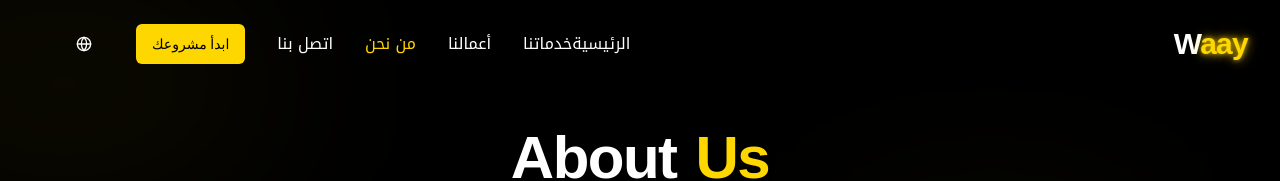
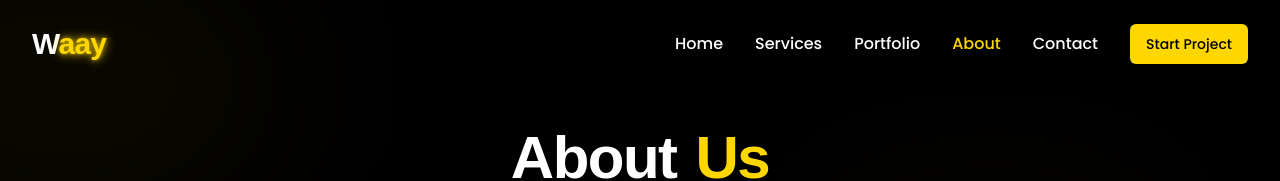
Before and after one commit to Yousef2701/waay-portfolio-glow, a React (Vite) app: page /about in a window 1280 px wide. Shown: the top 181 px of the page. Built offline with nearby package versions, Linux system fonts and the light colour scheme.

Commit message:
Remove Arabic language option
Remove all Arabic language related features.

```diff
--- a/src/components/layout/Navbar.tsx
+++ b/src/components/layout/Navbar.tsx
@@ -1,3 +1,4 @@
+
 import React, { useState, useEffect } from "react";
 import { Link, useLocation } from "react-router-dom";
 import { Button } from "@/components/ui/button";
@@ -8,7 +9,7 @@ const Navbar = () => {
   const [isScrolled, setIsScrolled] = useState(false);
   const [isMobileMenuOpen, setIsMobileMenuOpen] = useState(false);
   const location = useLocation();
-  const { language, toggleLanguage } = useLanguage();
+  const { language } = useLanguage();
 
   useEffect(() => {
     const handleScroll = () => {
@@ -26,11 +27,11 @@ const Navbar = () => {
   }, [location]);
 
   const navLinks = [
-    { name: language === 'ar' ? "الرئيسية" : "Home", path: "/" },
-    { name: language === 'ar' ? "خدماتنا" : "Services", path: "/services" },
-    { name: language === 'ar' ? "أعمالنا" : "Portfolio", path: "/portfolio" },
-    { name: language === 'ar' ? "من نحن" : "About", path: "/about" },
-    { name: language === 'ar' ? "اتصل بنا" : "Contact", path: "/contact" },
+    { name: "Home", path: "/" },
+    { name: "Services", path: "/services" },
+    { name: "Portfolio", path: "/portfolio" },
+    { name: "About", path: "/about" },
+    { name: "Contact", path: "/contact" },
   ];
 
   const isActive = (path: string) => {
@@ -45,7 +46,7 @@ const Navbar = () => {
           ? "bg-white/90 backdrop-blur-md shadow-md py-3"
           : "bg-transparent py-6"
       }`}
-      dir={language === 'ar' ? 'rtl' : 'ltr'}
+      dir="ltr"
     >
       <div className="container mx-auto flex items-center justify-between">
         <Link to="/" className="flex items-center">
@@ -56,7 +57,7 @@ const Navbar = () => {
         </Link>
 
         {/* Desktop Navigation */}
-        <nav className="hidden md:flex items-center space-x-8" dir={language === 'ar' ? 'rtl' : 'ltr'}>
+        <nav className="hidden md:flex items-center space-x-8">
           {navLinks.map((link) => (
             <Link
               key={link.name}
@@ -67,7 +68,7 @@ const Navbar = () => {
                   : isScrolled
                   ? "text-waay-black"
                   : "text-waay-white"
-              } ${language === 'ar' ? 'font-kufi' : ''}`}
+              }`}
             >
               {link.name}
             </Link>
@@ -75,53 +76,14 @@ const Navbar = () => {
           <Button
             className="bg-waay-yellow hover:bg-waay-yellow/90 text-waay-black font-medium"
           >
-            {language === 'ar' ? 'ابدأ مشروعك' : 'Start Project'}
-          </Button>
-          <Button
-            variant="ghost"
-            size="icon"
-            onClick={toggleLanguage}
-            className={`${
-              isScrolled ? "text-waay-black" : "text-waay-white"
-            } hover:bg-transparent`}
-          >
-            <Globe className="h-5 w-5" />
+            Start Project
           </Button>
         </nav>
 
-        {/* Mobile Menu Button */}
-        <div className="md:hidden flex items-center gap-2">
-          <Button
-            variant="ghost"
-            size="icon"
-            onClick={toggleLanguage}
-            className={`${
-              isScrolled ? "text-waay-black" : "text-waay-white"
-            } hover:bg-transparent`}
-          >
-            <Globe className="h-5 w-5" />
-          </Button>
-          <button
-            className="text-waay-black z-50"
-            onClick={() => setIsMobileMenuOpen(!isMobileMenuOpen)}
-            aria-label="Toggle menu"
-          >
-            {isMobileMenuOpen ? (
-              <svg width="24" height="24" viewBox="0 0 24 24" fill="none" xmlns="http://www.w3.org/2000/svg">
-                <path d="M18 6L6 18M6 6L18 18" stroke="currentColor" strokeWidth="2" strokeLinecap="round" strokeLinejoin="round" />
-              </svg>
-            ) : (
-              <svg width="24" height="24" viewBox="0 0 24 24" fill="none" xmlns="http://www.w3.org/2000/svg">
-                <path d="M4 6H20M4 12H20M4 18H20" stroke="currentColor" strokeWidth="2" strokeLinecap="round" />
-              </svg>
-            )}
-          </button>
-        </div>
-
         {/* Mobile Navigation */}
         <div
-          className={`fixed top-0 ${language === 'ar' ? 'left-0' : 'right-0'} bottom-0 z-40 w-[70%] bg-white shadow-xl transition-transform duration-300 transform ${
-            isMobileMenuOpen ? 'translate-x-0' : language === 'ar' ? '-translate-x-full' : 'translate-x-full'
+          className={`fixed top-0 right-0 bottom-0 z-40 w-[70%] bg-white shadow-xl transition-transform duration-300 transform ${
+            isMobileMenuOpen ? 'translate-x-0' : 'translate-x-full'
           } md:hidden`}
         >
           <div className="flex flex-col p-8 pt-20 h-full">
@@ -132,25 +94,17 @@ const Navbar = () => {
                   to={link.path}
                   className={`text-lg font-medium ${
                     isActive(link.path) ? "text-waay-yellow" : "text-waay-black"
-                  } ${language === 'ar' ? 'font-kufi' : ''}`}
+                  }`}
                 >
                   {link.name}
                 </Link>
               ))}
               <Button className="bg-waay-yellow hover:bg-waay-yellow/90 text-waay-black mt-4">
-                {language === 'ar' ? 'ابدأ مشروعك' : 'Start Project'}
+                Start Project
               </Button>
             </nav>
           </div>
         </div>
-
-        {/* Overlay for mobile menu */}
-        {isMobileMenuOpen && (
-          <div
-            className="fixed inset-0 bg-black/30 backdrop-blur-sm z-30 md:hidden"
-            onClick={() => setIsMobileMenuOpen(false)}
-          />
-        )}
       </div>
     </header>
   );
--- a/src/contexts/LanguageContext.tsx
+++ b/src/contexts/LanguageContext.tsx
@@ -1,7 +1,7 @@
 
 import React, { createContext, useContext, useState, ReactNode } from 'react';
 
-type Language = 'en' | 'ar';
+type Language = 'en';
 
 interface LanguageContextType {
   language: Language;
@@ -11,7 +11,7 @@ interface LanguageContextType {
 const LanguageContext = createContext<LanguageContextType | undefined>(undefined);
 
 export const LanguageProvider = ({ children }: { children: ReactNode }) => {
-  const [language, setLanguage] = useState<Language>('ar');
+  const [language, setLanguage] = useState<Language>('en');
 
   return (
     <LanguageContext.Provider value={{ language, setLanguage }}>
--- a/src/hooks/useLanguage.ts
+++ b/src/hooks/useLanguage.ts
@@ -1,22 +1,12 @@
 
 import { useLanguageContext } from '@/contexts/LanguageContext';
-import { useEffect } from 'react';
 
 export const useLanguage = () => {
   const { language, setLanguage } = useLanguageContext();
 
-  useEffect(() => {
-    document.documentElement.dir = language === 'ar' ? 'rtl' : 'ltr';
-  }, []);
-
-  const toggleLanguage = () => {
-    setLanguage(language === 'en' ? 'ar' : 'en');
-    document.documentElement.dir = language === 'en' ? 'rtl' : 'ltr';
-  };
-
+  // Removed language toggle and direction change
   return {
     language,
-    setLanguage,
-    toggleLanguage,
+    setLanguage
   };
 };
```
